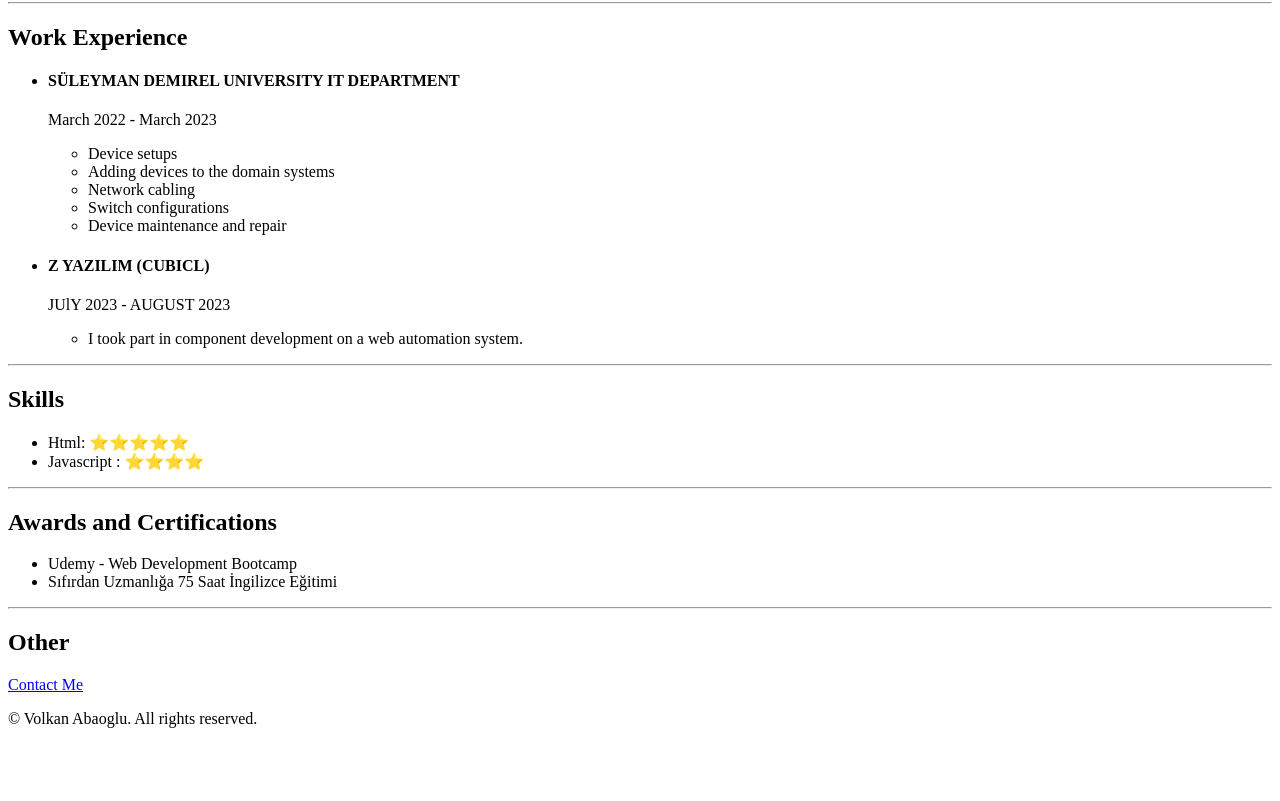
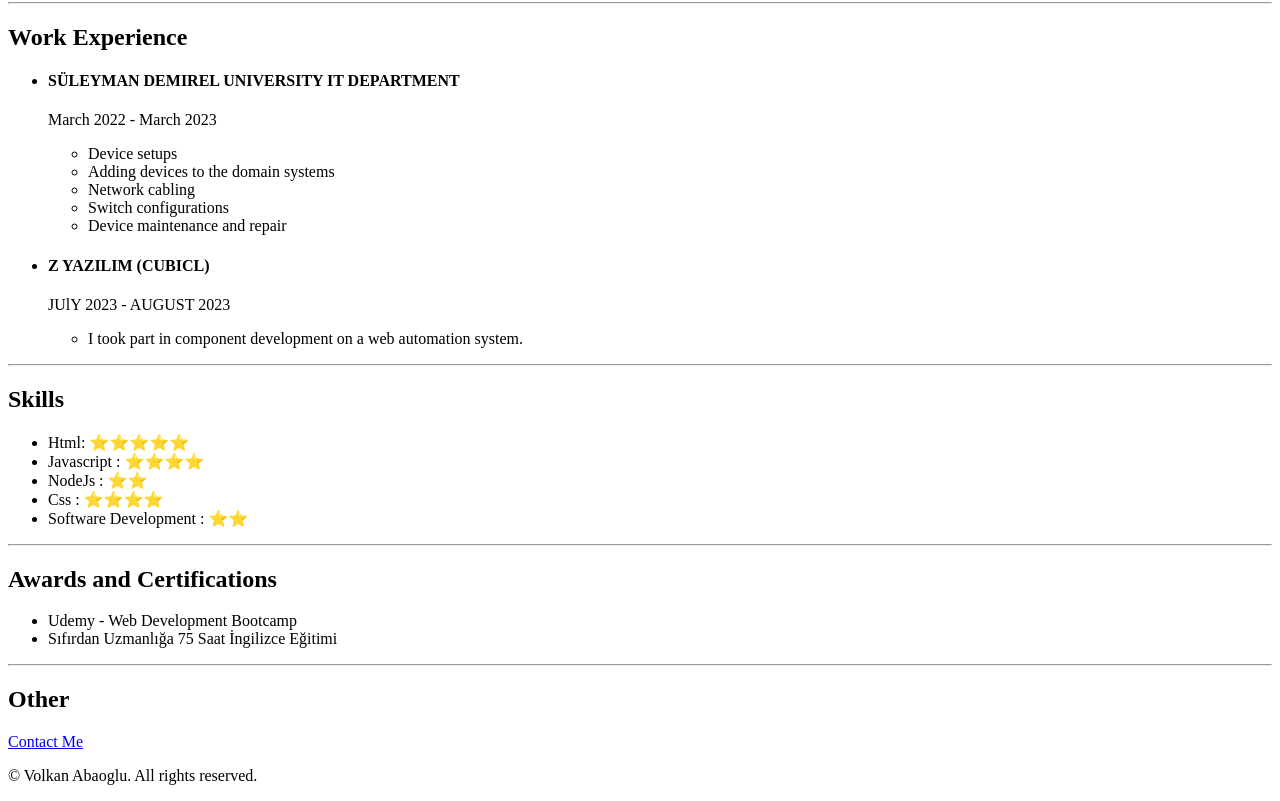
Before and after one commit to volkanabaoglu/my-resume, a plain HTML site: page index.html in a window 1280 px wide. Shown: the part 508-1309 px from the top of the page. Before the commit the page ends 1252 px from the top, so only its background shows below. Drawn offline with Linux system fonts and the light colour scheme.

Commit message:
Update index.html

```diff
--- a/index.html
+++ b/index.html
@@ -39,6 +39,9 @@
     <ul>
         <li>Html: ⭐️⭐️⭐️⭐️⭐️</li>
         <li>Javascript : ⭐️⭐️⭐️⭐️</li>
+        <li>NodeJs : ⭐️⭐️</li>
+        <li>Css : ⭐️⭐️⭐️⭐️</li>
+        <li>Software Development : ⭐️⭐️</li>
     </ul>
     <hr>
     <h2>Awards and Certifications</h2>
```
